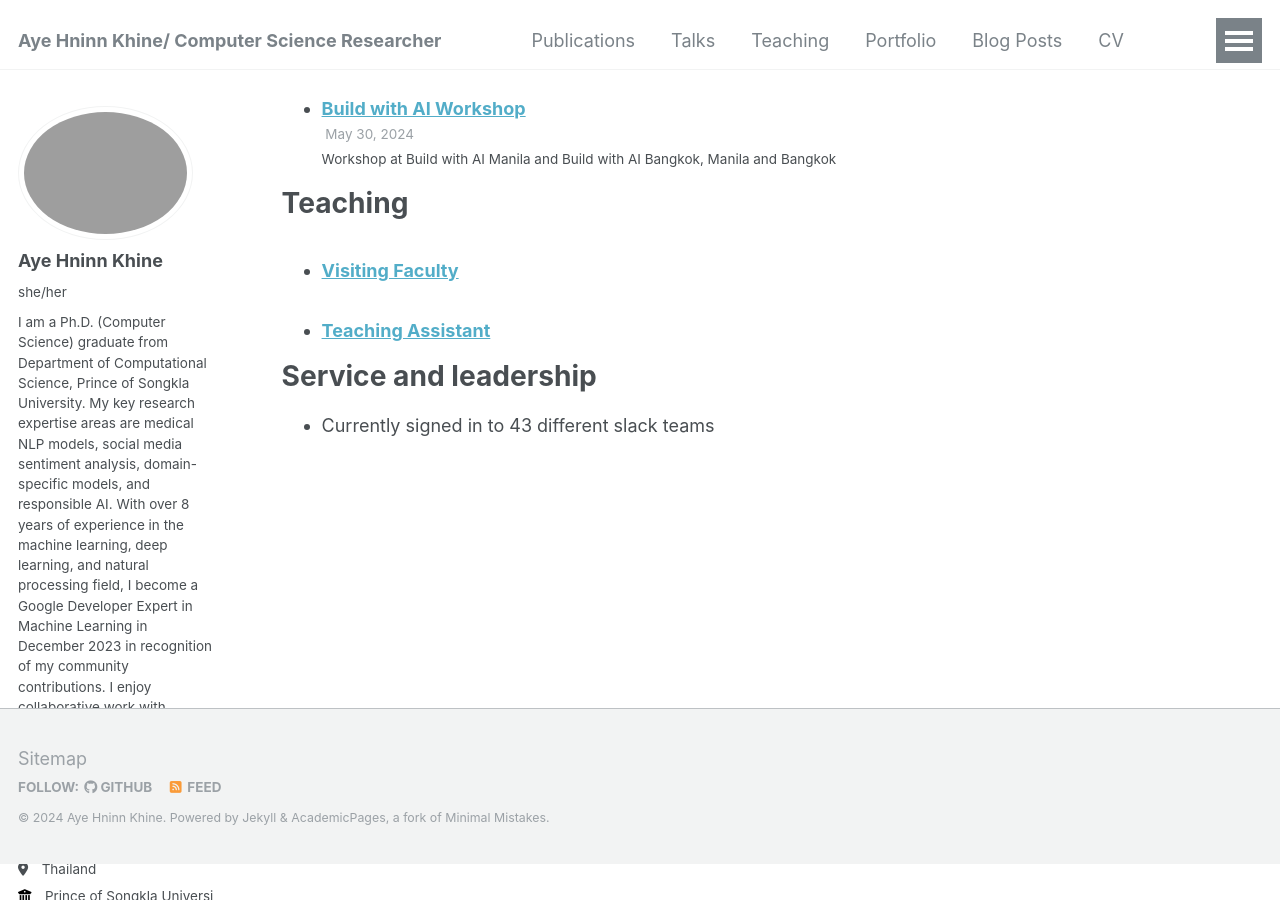
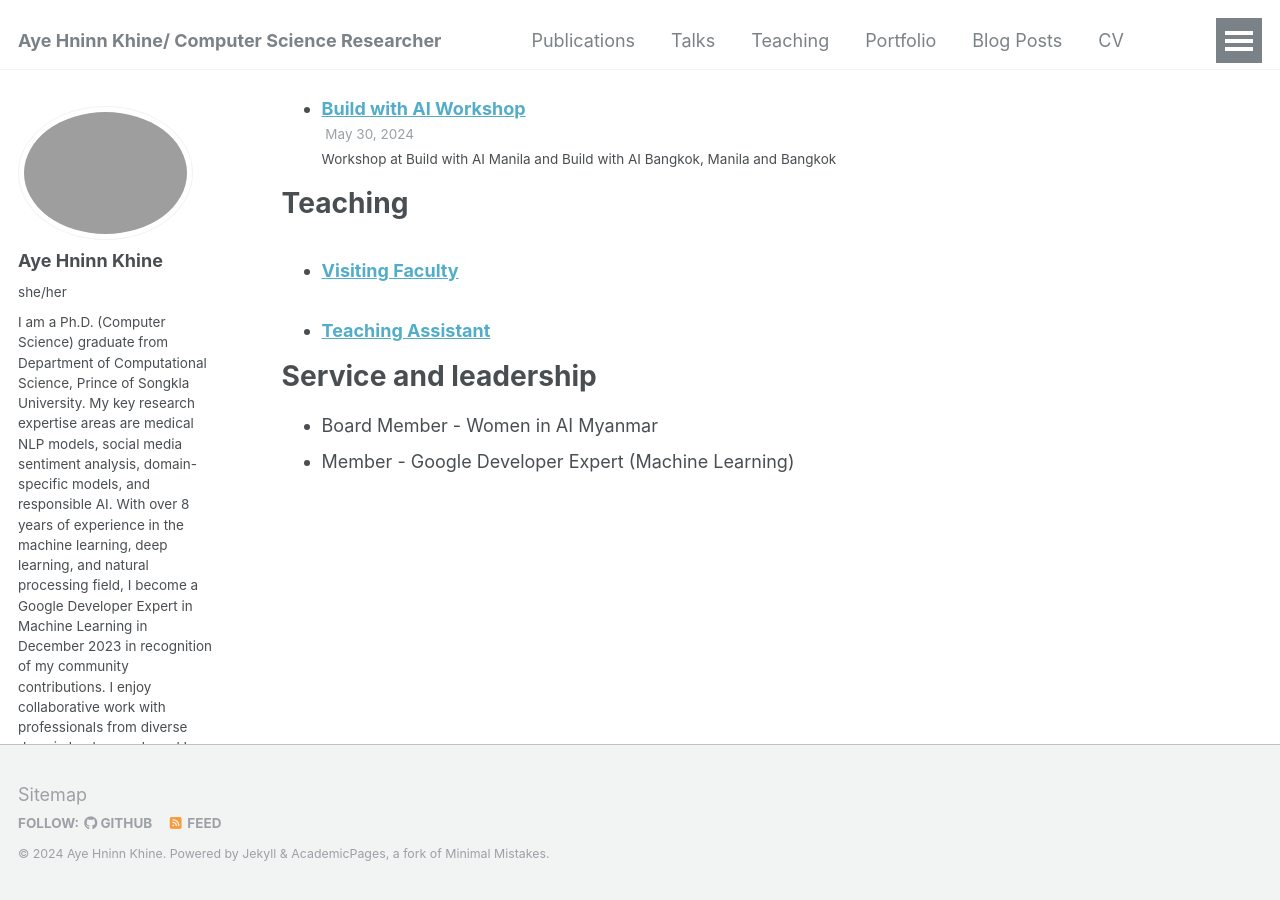
Before and after one commit to ayehninnkhine/ayehninnkhine.github.io, a Jekyll site: the page built from _pages/cv.md, in a window 1280 px wide and 900 px high, scrolled down 1774 px. Built offline with Jekyll 4.4.1, drawn with Linux system fonts in a browser that asks for light colours; some web fonts are replaced.

Commit message:
Update cv.md

```diff
--- a/_pages/cv.md
+++ b/_pages/cv.md
@@ -60,4 +60,5 @@ Teaching
 
 Service and leadership
 ======
-* Currently signed in to 43 different slack teams
+* Board Member - Women in AI Myanmar
+* Member - Google Developer Expert (Machine Learning)
```
